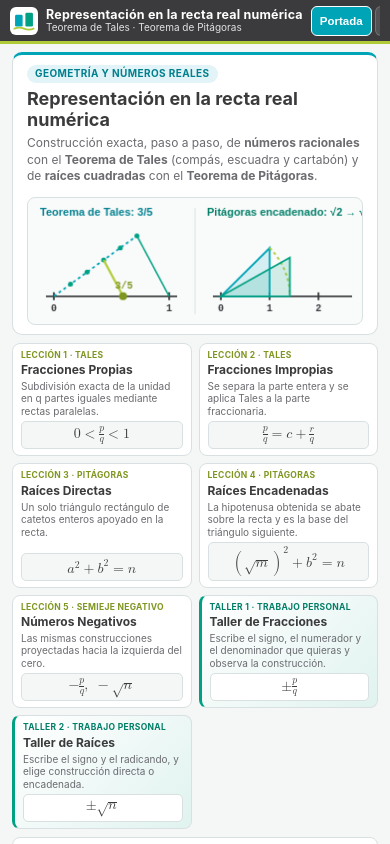
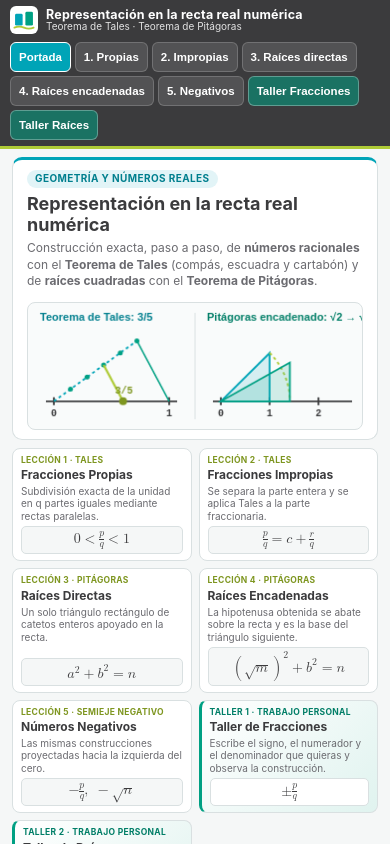
Before and after one commit to jortizco-gh/RepresentacionRectaReal, a plain HTML site: page index.html in a window 390 px wide. Drawn offline with Linux system fonts and the light colour scheme.

Commit message:
Add files via upload

```diff
--- a/index.html
+++ b/index.html
@@ -289,6 +289,10 @@
   .hidden { display: none !important; }
   @media (max-width: 900px) {
     html, body { overflow: auto; }
+    header.topbar { height: auto; min-height: 44px; flex-wrap: wrap; padding: 6px 10px; }
+    nav.nav-tabs { width: 100%; flex-wrap: wrap; overflow-x: visible; gap: 4px; }
+    main.app-body { height: auto; min-height: calc(100vh - 44px); }
+    .home-view { height: auto; }
     .workspace-view { grid-template-columns: 1fr; height: auto; }
     section.stage-area { height: 420px; }
     .cards-grid { grid-template-columns: repeat(2, 1fr); grid-auto-rows: auto; }
@@ -313,14 +317,14 @@
       </div>
     </div>
     <nav class="nav-tabs" id="navTabs">
-      <button type="button" class="nav-btn active" data-view="home" onclick="switchView('home')">Portada</button>
-      <button type="button" class="nav-btn" data-view="proper" onclick="switchView('proper')">1. Propias</button>
-      <button type="button" class="nav-btn" data-view="improper" onclick="switchView('improper')">2. Impropias</button>
-      <button type="button" class="nav-btn" data-view="rootsDirect" onclick="switchView('rootsDirect')">3. Raíces directas</button>
-      <button type="button" class="nav-btn" data-view="rootsChain" onclick="switchView('rootsChain')">4. Raíces encadenadas</button>
-      <button type="button" class="nav-btn" data-view="negatives" onclick="switchView('negatives')">5. Negativos</button>
-      <button type="button" class="nav-btn workshop-btn" data-view="workFrac" onclick="switchView('workFrac')">Taller Fracciones</button>
-      <button type="button" class="nav-btn workshop-btn" data-view="workRoot" onclick="switchView('workRoot')">Taller Raíces</button>
+      <button type="button" class="nav-btn active" data-view="home">Portada</button>
+      <button type="button" class="nav-btn" data-view="proper">1. Propias</button>
+      <button type="button" class="nav-btn" data-view="improper">2. Impropias</button>
+      <button type="button" class="nav-btn" data-view="rootsDirect">3. Raíces directas</button>
+      <button type="button" class="nav-btn" data-view="rootsChain">4. Raíces encadenadas</button>
+      <button type="button" class="nav-btn" data-view="negatives">5. Negativos</button>
+      <button type="button" class="nav-btn workshop-btn" data-view="workFrac">Taller Fracciones</button>
+      <button type="button" class="nav-btn workshop-btn" data-view="workRoot">Taller Raíces</button>
     </nav>
   </header>
 
```
